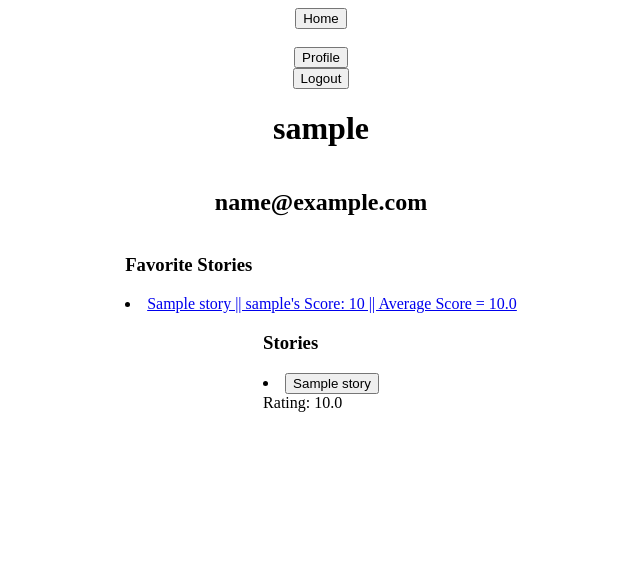
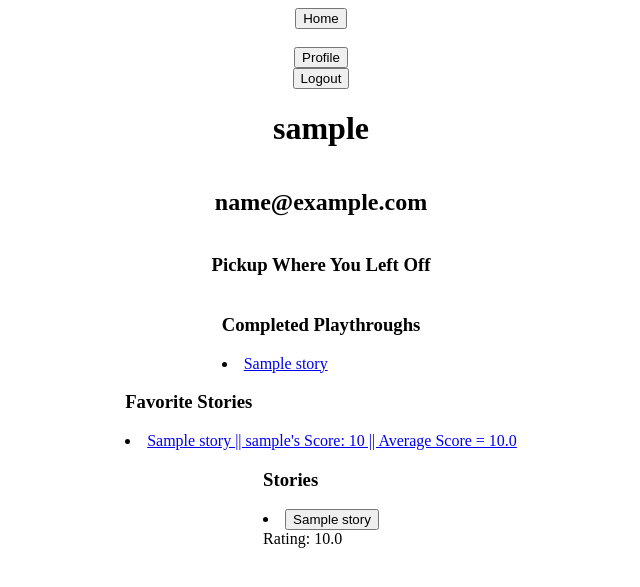
Before and after one commit to PMKnapp001/capstone-text-story-app, a Flask app: page /users/1/profile in a window 1280 px wide. Shown: the top 587 px of the page, without its empty margins (319-959 px from the left). Run offline with Flask 3, Linux system fonts and the light colour scheme; the visitor is signed in with stand-in values (Sample User, id 1); tables that the repository leaves empty hold one stand-in row (values such as "Sample post").

Commit message:
implemented bookmark feature and top ten popular stories

```diff
--- a/crud.py
+++ b/crud.py
@@ -1,6 +1,6 @@
 """Create, Read, Update, Delete Operations for Capstone Text Story App"""
 
-from model import db, User, Story, Branch, Rating, Favorite, connect_to_db
+from model import db, User, Story, Branch, Rating, Favorite, Bookmark, connect_to_db
 
 
 def create_user(username, password, email):
@@ -17,6 +17,7 @@ def delete_user(user_id):
     user = get_user_by_id(user_id)
     all_stories_for_user = Story.query.filter(Story.user_id == user_id).all()
     delete_ratings_for_user(user_id)
+    delete_bookmarks_for_user(user_id)
     delete_favorites_for_user(user_id)
     for story in all_stories_for_user:
         delete_story(story.story_id)
@@ -36,7 +37,8 @@ def delete_story(story_id):
     """Deletes ratings, branches for story and then deletes story."""
 
     story = Story.query.get(story_id)
-    delete_ratings_for_story(story.story_id)
+    delete_ratings_for_story(story_id)
+    delete_bookmarks_for_story(story_id)
     delete_favorites_for_story(story_id)
     delete_branch_and_descendants(story.first_branch_id)
     db.session.delete(story)
@@ -67,6 +69,7 @@ def delete_branch_and_descendants(branch_id):
         db.session.commit()
 
     for child in branch.get_next_branches():
+        delete_bookmarks_for_branch(child.branch_id)
         delete_branch_and_descendants(child.branch_id)
         db.session.delete(child)
         db.session.commit()
@@ -100,6 +103,18 @@ def delete_ratings_for_user(user_id):
     for rating in all_ratings_for_user:
         db.session.delete(rating)
         db.session.commit()
+
+
+def get_top_ten_popular_stories():
+    """Returns list of top ten popular stories descending."""
+
+    top_ten_popular_stories = db.session.query(
+                                                Rating.story_id, db.func.count(Rating.story_id)
+                                                ).group_by('story_id').order_by(
+                                                db.desc(db.func.count(Rating.story_id))
+                                                ).limit(10).all()
+
+    return top_ten_popular_stories
 
 
 def create_favorite(user_id, story_id):
@@ -156,6 +171,59 @@ def delete_favorites_for_story(story_id):
         db.session.commit()
 
 
+def create_bookmark(user_id, story_id, branch_id, is_fin):
+    """Creates a bookmark for a story."""
+
+    bookmark = Bookmark(user_id=user_id, story_id=story_id, branch_id=branch_id, is_fin=is_fin)
+
+    return bookmark
+
+
+def delete_bookmark(user_id, story_id):
+    """Deletes a bookmark."""
+
+    bookmark_to_delete = Bookmark.query.filter(Bookmark.user_id == user_id, Bookmark.story_id == story_id).first()
+
+    db.session.delete(bookmark_to_delete)
+    db.session.commit()
+
+
+def delete_bookmarks_for_user(user_id):
+    """Deletes a user's bookmarks."""
+
+    all_bookmarks_for_user = Bookmark.query.filter(Bookmark.user_id == user_id).all()
+
+    for bookmark in all_bookmarks_for_user:
+        db.session.delete(bookmark)
+        db.session.commit()
+
+
+def delete_bookmarks_for_story(story_id):
+    """Deletes bookmarks for a story."""
+
+    all_bookmarks_for_story = Bookmark.query.filter(Bookmark.story_id == story_id).all()
+
+    for bookmark in all_bookmarks_for_story:
+        db.session.delete(bookmark)
+        db.session.commit()
+
+
+def delete_bookmarks_for_branch(branch_id):
+    """Deletes bookmarks for a branch."""
+
+    all_bookmarks_for_branch = Bookmark.query.filter(Bookmark.branch_id == branch_id).all()
+
+    for bookmark in all_bookmarks_for_branch:
+        db.session.delete(bookmark)
+        db.session.commit()
+
+
+def get_bookmark_for_story(user_id, story_id):
+    """Gets a user's bookmark for a story."""
+
+    bookmark = Bookmark.query.filter(Bookmark.user_id == user_id, Bookmark.story_id == story_id).first()
+
+    return bookmark
 
 
 def get_all_stories():
--- a/model.py
+++ b/model.py
@@ -1,6 +1,7 @@
 """Models for Interactive Text Story App"""
 
 from flask_sqlalchemy import SQLAlchemy
+from sqlalchemy import desc
 
 db = SQLAlchemy()
 
@@ -20,6 +21,7 @@ class User(db.Model):
     stories = db.relationship("Story", back_populates="user")
     ratings = db.relationship("Rating", back_populates="user")
     favorites = db.relationship("Favorite", back_populates="user")
+    bookmarks = db.relationship("Bookmark", back_populates="user")
 
 
     def __repr__(self):
@@ -50,6 +52,7 @@ class Story(db.Model):
     branches = db.relationship("Branch", back_populates="story")
     ratings = db.relationship("Rating", back_populates="story")
     favorites = db.relationship("Favorite", back_populates="story")
+    bookmarks = db.relationship("Bookmark", back_populates="story")
 
 
     # story methods
@@ -113,6 +116,7 @@ class Branch(db.Model):
 
     # Relationships for primary keys and foreign keys
     story = db.relationship("Story", back_populates="branches")
+    bookmarks = db.relationship("Bookmark", back_populates="branch")
     # prev_branch = db.relationship("Branch", back_populates="branch_options")
     # branch_options = db.relationship("Branch", back_populates="prev_branch")
     # story_intro = db.relationship("Story", back_populates="first_branch")
@@ -201,6 +205,52 @@ class Favorite(db.Model):
         return score
 
 
+class Bookmark(db.Model):
+    """Bookmark class."""
+
+    __tablename__ = "bookmarks"
+
+    # SQLAlchemy instructions to create table
+    bookmark_id = db.Column(db.Integer, autoincrement= True, primary_key= True)
+    user_id = db.Column(db.Integer, db.ForeignKey('users.user_id'))
+    story_id = db.Column(db.Integer, db.ForeignKey('stories.story_id'))
+    branch_id = db.Column(db.Integer, db.ForeignKey('branches.branch_id'))
+    is_fin = db.Column(db.Boolean, default=False)
+
+    # Relationships for primary keys and foreign keys
+    user = db.relationship("User", back_populates="bookmarks")
+    story = db.relationship("Story", back_populates="bookmarks")
+    branch = db.relationship("Branch", back_populates="bookmarks")
+
+
+    def __repr__(self):
+        """Displays info from bookmark class."""
+
+        return f"<Bookmark bookmark_id={self.bookmark_id} user_id={self.user_id} story_id={self.story_id}>"
+
+
+    def story_so_far(self):
+        """Returns list of body texts from previous branches."""
+
+        story_so_far = []
+        intro_branch_id = self.story.first_branch_id
+        current_branch_id = self.branch_id
+        bookmarked_branch = Branch.query.filter(Branch.branch_id == current_branch_id).first()
+
+        if not bookmarked_branch.get_next_branches():
+            story_so_far.append("Fin.")
+
+        while current_branch_id != intro_branch_id:
+            current_branch = Branch.query.filter(Branch.branch_id == current_branch_id).first()
+            story_so_far.append(current_branch.body)
+            current_branch_id = current_branch.prev_branch_id
+
+        story_so_far.reverse()
+
+        return story_so_far
+
+
+
 def connect_to_db(flask_app, db_uri="postgresql:///text-story-app", echo=True):
     flask_app.config["SQLALCHEMY_DATABASE_URI"] = db_uri
     flask_app.config["SQLALCHEMY_ECHO"] = echo
--- a/server.py
+++ b/server.py
@@ -133,6 +133,7 @@ def view_story(user_id, story_id):
 
     intro_id = story.first_branch_id
     session['intro_branch_id'] = intro_id
+
     if intro_id:
         intro = crud.get_branch_by_id(intro_id)
 
@@ -145,7 +146,26 @@ def view_story(user_id, story_id):
 
     rating = crud.get_rating(user_id = session['user_id'], story_id = story_id)
 
-    return render_template('playstory.html', user=user,story=story,intro=intro,all_branches=all_branches, favorite=favorite, rating=rating)
+    bookmark = crud.get_bookmark_for_story(session['user_id'], story_id)
+
+    if bookmark:
+        bookmarked_story = bookmark.story_so_far()
+    else:
+        bookmarked_story = None
+
+    return render_template('playstory.html', user=user,story=story, bookmark=bookmark,intro=intro,all_branches=all_branches, favorite=favorite, rating=rating, bookmarked_story=bookmarked_story)
+
+
+@app.route('/user/<user_id>/stories/<story_id>/bookmark/delete')
+def delete_bookmark(user_id, story_id):
+
+    crud.delete_bookmark(user_id, story_id)
+
+    story = crud.get_story_by_id(story_id)
+
+    user_id = story.user_id
+
+    return redirect(f'/user/{user_id}/stories/{story_id}')
 
 
 @app.route('/api/branch')
@@ -153,6 +173,25 @@ def get_branch():
     clicked_branch_id = int(request.args.get('branch_id'))
 
     branch = crud.get_branch_by_id(clicked_branch_id)
+
+    if session['user_id'] != branch.story.user_id:
+
+        if not branch.get_next_branches():
+            is_fin = True
+        else:
+            is_fin = False
+
+        bookmark = crud.get_bookmark_for_story(session['user_id'], branch.story_id)
+
+        if bookmark:
+            bookmark.branch_id = clicked_branch_id
+            bookmark.is_fin = is_fin
+
+        else:
+            bookmark = crud.create_bookmark(session['user_id'], branch.story_id, clicked_branch_id, is_fin)
+
+        db.session.add(bookmark)
+        db.session.commit()
 
     if branch.get_next_branches():
         branch_prompt = branch.branch_prompt
@@ -222,6 +261,19 @@ def remove_favorite(story_id):
     flash(f"{story.title} successfully removed from favorites.")
 
     return redirect(f'/user/{story.user_id}/stories/{story_id}')
+
+
+@app.route('/stories/popular')
+def get_popular_stories():
+
+    top_ten_popular = crud.get_top_ten_popular_stories()
+    stories = []
+    for rating in top_ten_popular:
+        story = crud.get_story_by_id(rating.story_id)
+        avg_rating = story.get_average_rating()
+        stories.append([story, rating[1], avg_rating])
+
+    return render_template('popular.html', stories=stories)
 
 
 
--- a/templates/homepage.html
+++ b/templates/homepage.html
@@ -7,5 +7,6 @@
     <li><a href="/user/{{ session['user_id'] }}/stories"><button>View Your Stories</button></a></li>
     <li><a href="/stories/new"><button>Create Story</button></a></li>
     <li><a href="/search"><button>Search for User or Story</button></a></li>
+    <li><a href="/stories/popular"><button>Popular Stories</button></a></li>
   </ul>
 {% endblock %}
--- a/templates/userprofile.html
+++ b/templates/userprofile.html
@@ -4,6 +4,34 @@
 {% block body %}
 <h1>{{ user.username }}</h1>
 <h2>{{ user.email }}</h2>
+
+{% if session['user_id'] == user.user_id %}
+    <div id="bookmarked-stories">
+        <h3>Pickup Where You Left Off</h3>
+        {% for bookmarked_story in user.bookmarks %}
+            {% if not bookmarked_story.is_fin %}
+            <li>
+                <a href="/user/{{ bookmarked_story.story.user_id }}/stories/{{ bookmarked_story.story_id }}">
+                    {{ bookmarked_story.story.title }}
+                </a>
+            </li>
+            {%  endif %}
+        {% endfor %}
+    </div>
+
+    <div id="playthroughs">
+        <h3>Completed Playthroughs</h3>
+        {% for bookmarked_story in user.bookmarks %}
+            {% if bookmarked_story.is_fin %}
+            <li>
+                <a href="/user/{{ bookmarked_story.story.user_id }}/stories/{{ bookmarked_story.story_id }}">
+                    {{ bookmarked_story.story.title }}
+                </a>
+            </li>
+            {%  endif %}
+        {% endfor %}
+    </div>
+{% endif %}
 
 <div id="user-favorites">
     <h3>
```
Also changed, not shown: templates/playstory.html (+20 -1 lines), templates/popular.html (added, +17 -0 lines).
